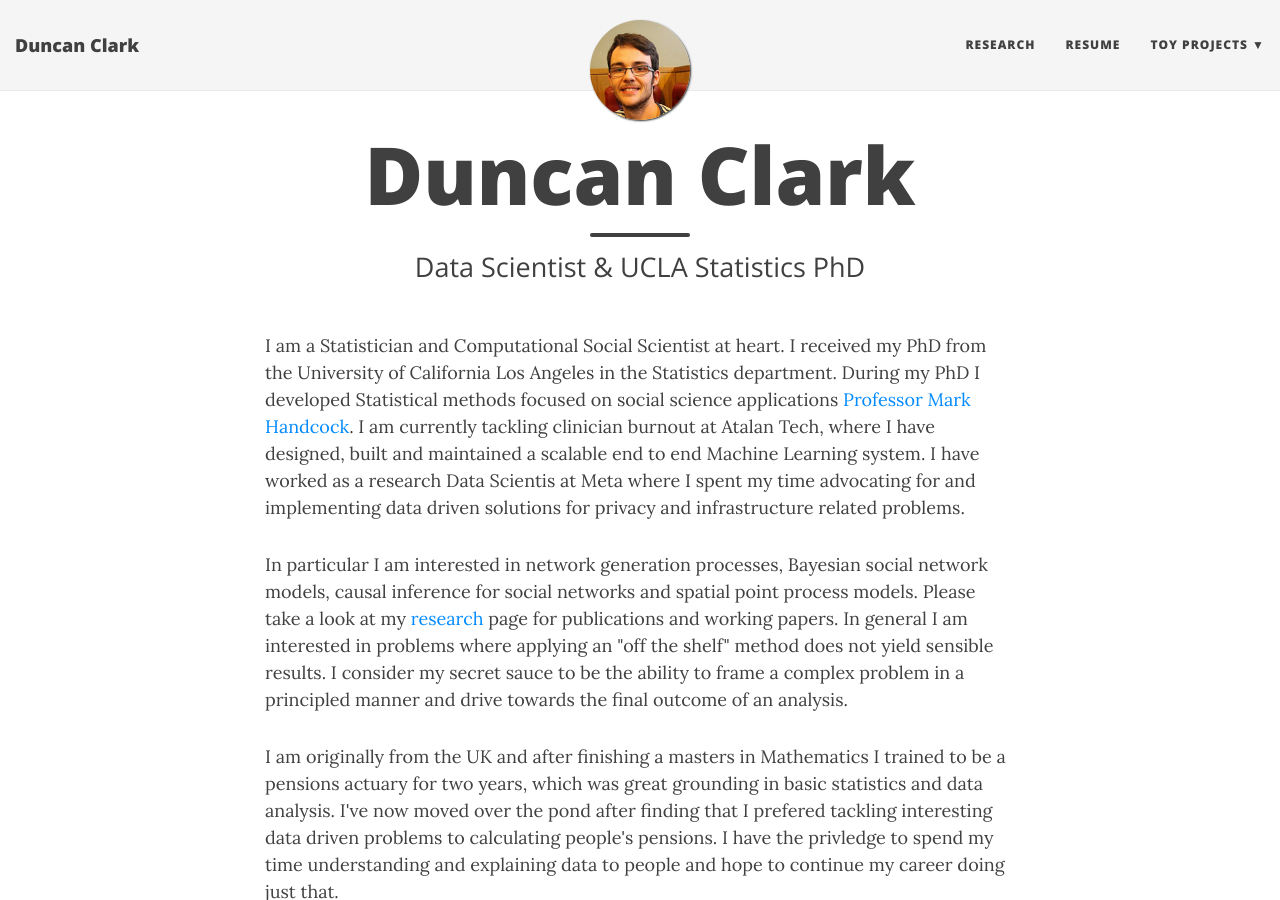
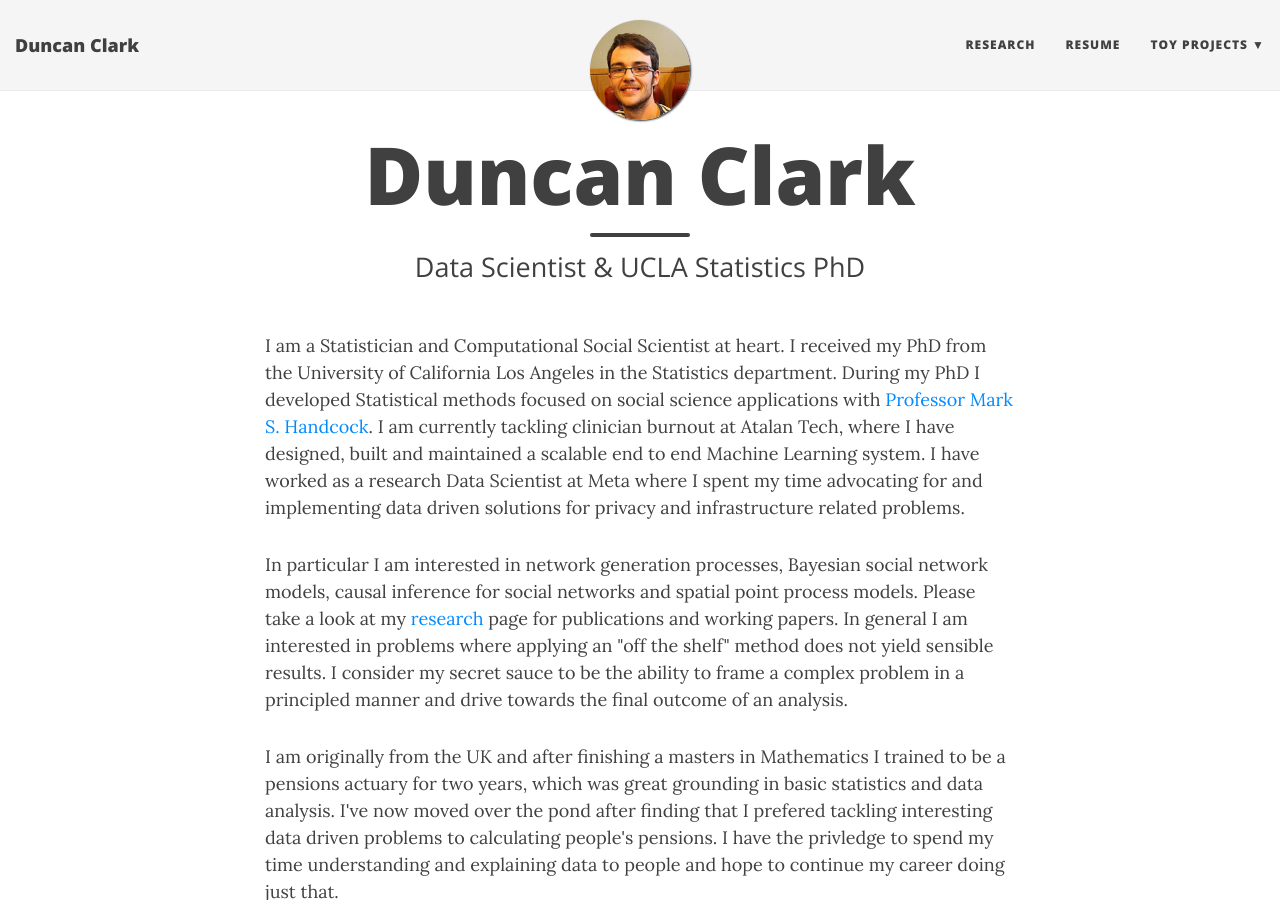
Before and after one commit to duncan-clark/duncan-clark.github.io, a Jekyll site: the page built from index.html, in a window 1280 px wide and 900 px high. Built offline with Jekyll 4.4.1, drawn with Linux system fonts in a browser that asks for light colours; nearby versions of some CDN libraries.

Commit message:
Update index.html

```diff
--- a/index.html
+++ b/index.html
@@ -5,9 +5,9 @@
 use-site-title: true
 ---
 <p>
-I am a Statistician and Computational Social Scientist at heart. I received my PhD from the University of California Los Angeles in the Statistics department. During my PhD I developed Statistical methods focused on social science applications <a href ="http://www.stat.ucla.edu/~handcock/">Professor Mark Handcock</a>.
+I am a Statistician and Computational Social Scientist at heart. I received my PhD from the University of California Los Angeles in the Statistics department. During my PhD I developed Statistical methods focused on social science applications with <a href ="http://www.stat.ucla.edu/~handcock/">Professor Mark S. Handcock</a>.
 
-I am currently tackling clinician burnout at Atalan Tech, where I have designed, built and maintained a scalable end to end Machine Learning system. I have worked as a research Data Scientis at Meta where I spent my time advocating for and implementing data driven solutions for privacy and infrastructure related problems.
+I am currently tackling clinician burnout at Atalan Tech, where I have designed, built and maintained a scalable end to end Machine Learning system. I have worked as a research Data Scientist at Meta where I spent my time advocating for and implementing data driven solutions for privacy and infrastructure related problems.
 </p>
 
 <p>
```
